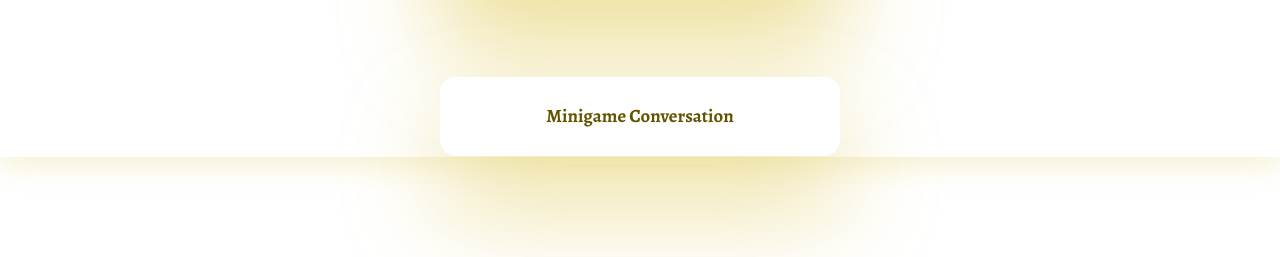
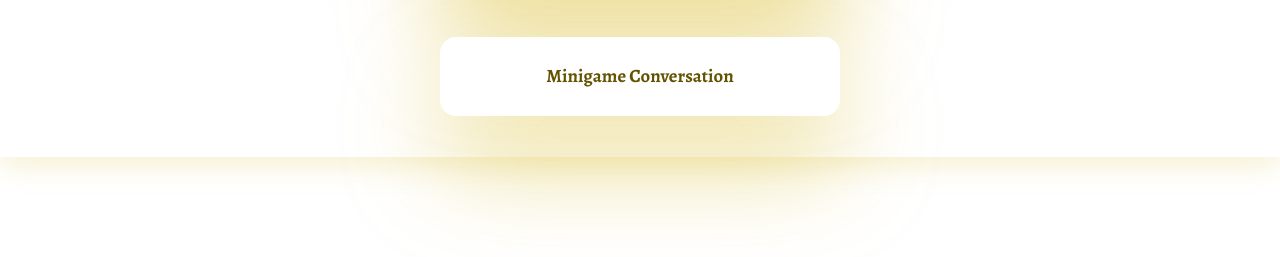
Before and after one commit to SidMirchandani/Chat, a plain HTML site: page index.html in a window 1280 px wide. Shown: the part 543-800 px from the top of the page. Drawn offline with nearby package versions, Linux system fonts and the light colour scheme.

Commit message:
Update styles.css

```diff
--- a/styles.css
+++ b/styles.css
@@ -92,7 +92,7 @@ header h3{
   text-align: center;
   border-radius: 2vh;
   box-shadow: rgba(210,176,0,0.4) 0px 50px 100px;
-  margin-top: 10vh;
+  margin-top: 5vh;
   padding: 30px;
   background-color: white;
 }
```
